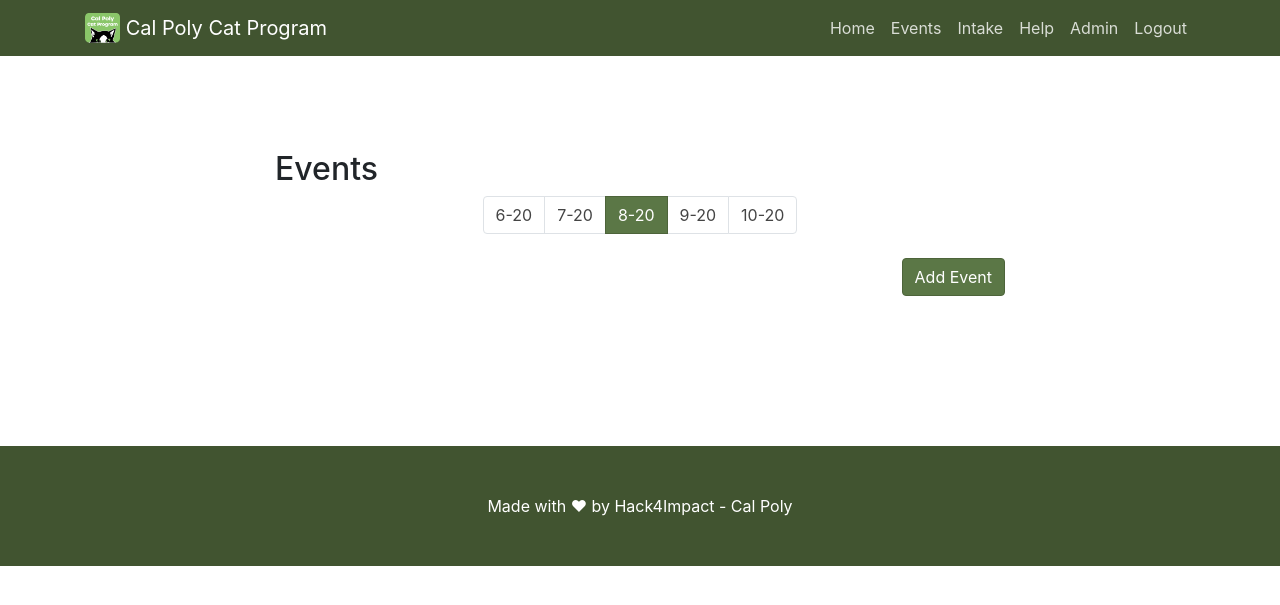
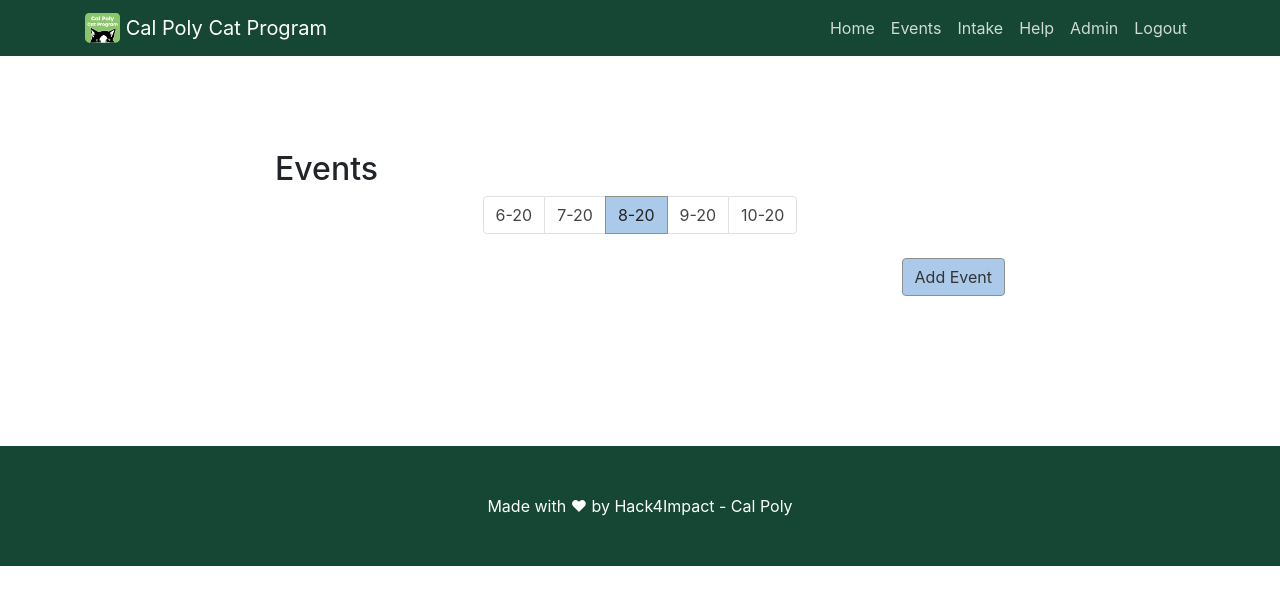
Before and after one commit to hack4impact-calpoly/calpoly-cat-program, a Django app: page /events/ in a window 1280 px wide. Shown: the top 605 px of the page. Run offline with Django 3.2, Linux system fonts and the light colour scheme; the visitor is signed in with stand-in values (Sample User, id 1); data that the repository does not hold is empty; some libraries are stand-ins or nearby versions.

Commit message:
cal poly colors

```diff
--- a/directory/static/css/custom.css
+++ b/directory/static/css/custom.css
@@ -43,20 +43,25 @@
 
 /* colors + accessibility tweaks */
 .bg-dark {
-    background-color: #415430 !important;
+    background-color: #154734 !important;
 }
 
 .bg-primary {
-    background-color: #dce9d2 !important;
+    background-color: #B6CCC2 !important;
+}
+
+.bg-secondary {
+    background-color: #E4E1D1 !important;
 }
 
 .badge-primary {
-    background-color: #5b7746 !important;
+    background-color: #BD8B13 !important;
 }
 
 .btn-primary {
-    background-color: #5b7746 !important;
-    border-color: #4d643a !important;
+    background-color: #ABCAE9 !important;
+    border-color: #8E9089 !important;
+    color: #333 !important;
 }
 
 .page-link {
@@ -64,9 +69,9 @@
 }
 
 .page-item.active .page-link {
-    background-color: #5b7746 !important;
-    border-color: #4d643a !important;
-    color: #fff !important;
+    background-color: #ABCAE9 !important;
+    border-color: #8E9089 !important;
+    color: #222 !important;
 }
 
 .nav-link {
--- a/directory/templates/help.html
+++ b/directory/templates/help.html
@@ -1,7 +1,7 @@
 {% extends 'base.html' %}{% load static %}
 {% block pageContent %}
 
-<header class="bg-primary text-dark">
+<header class="bg-secondary text-dark">
     <div class="container text-center">
         <h1>Help Page</h1>
         <p class="lead">email <a href="mailto:calpoly@hack4impact" class="text-muted" target="_blank">
--- a/directory/templates/landing.html
+++ b/directory/templates/landing.html
@@ -2,7 +2,7 @@
 {% load customtags %}
 {% block pageContent %}
 
-<header class="bg-primary text-dark">
+<header class="bg-secondary text-dark">
     <div class="container text-center">
         <h1>Welcome back Cal Poly Cat Program!</h1>
         <p class="lead">We hope you're having a great day</p>
```
